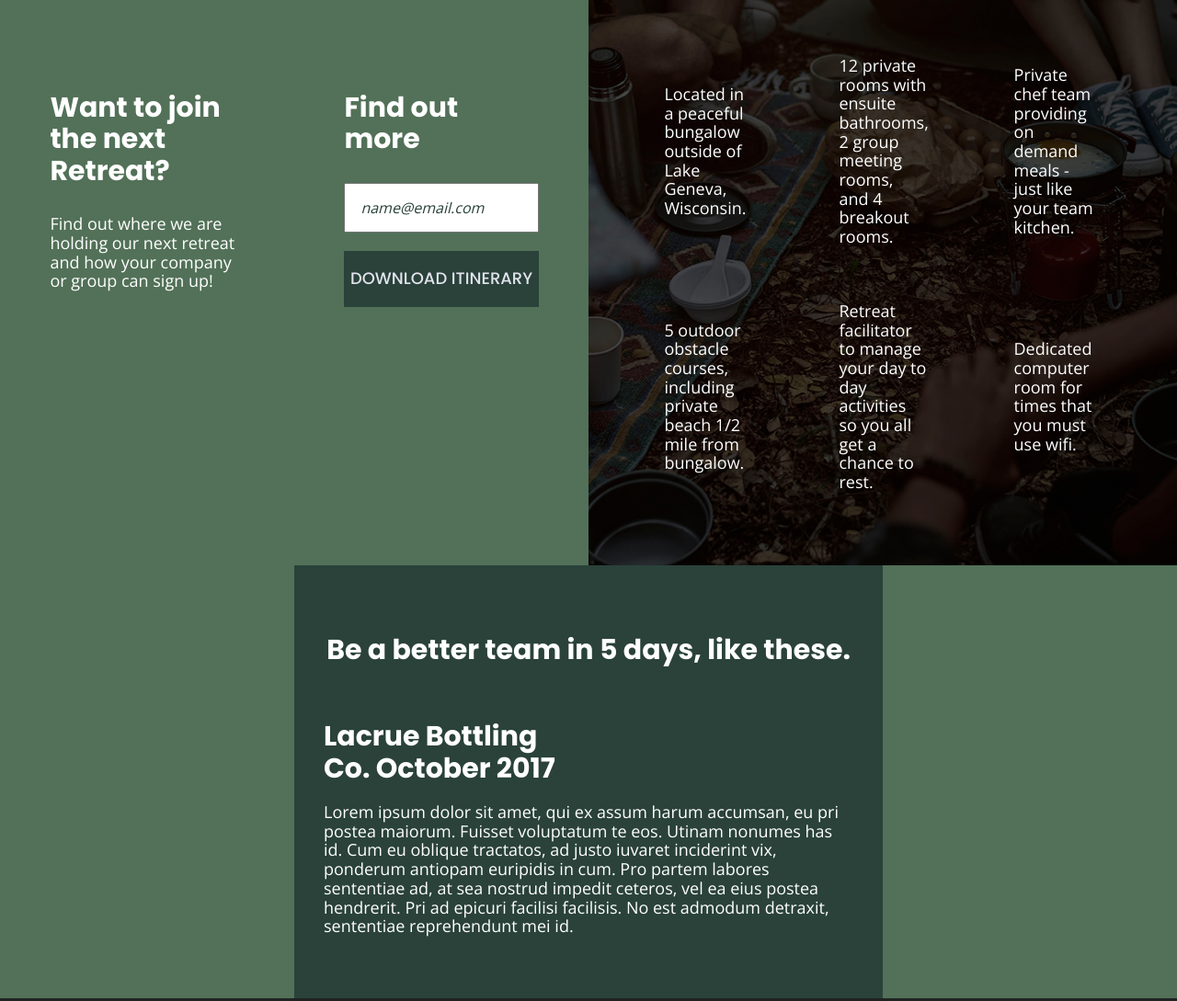
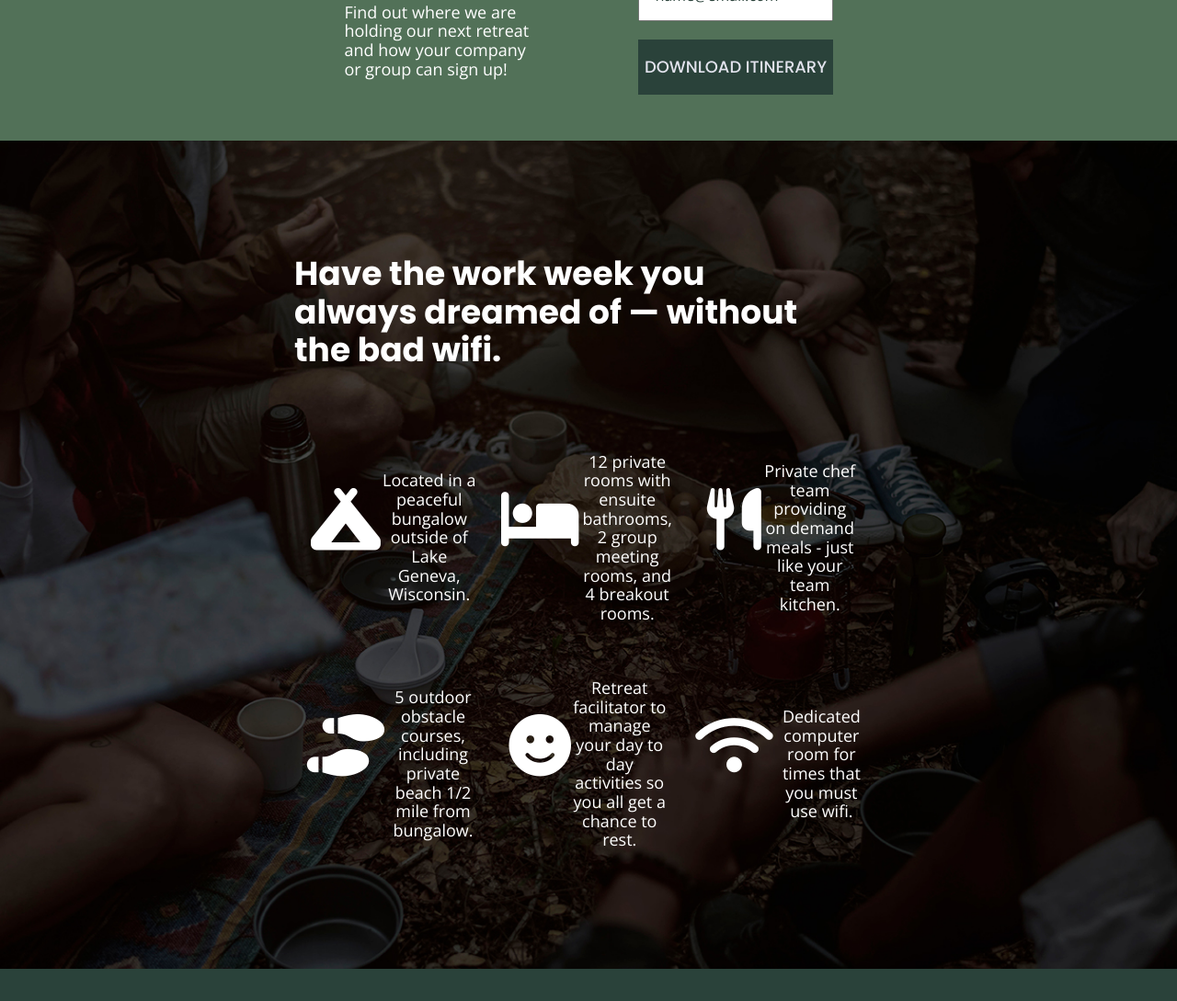
Before and after one commit to acoleman317/unplugged-retreat, a website built with Parcel: page index.html in a window 1280 px wide. Shown: the part 846-1935 px from the top of the page at 92% size. Built offline with nearby package versions, Linux system fonts and the light colour scheme; files whose address does not match are found by name.

Commit message:
Added font awesome icons and edited aside tag for homepage

```diff
--- a/about/index.html
+++ b/about/index.html
@@ -21,6 +21,8 @@
   <!-- Google fonts-->
   <link href="https://fonts.googleapis.com/css?family=Open+Sans:400,700|Poppins:500,700" rel="stylesheet">
   <meta name="theme-color" content="#fafafa">
+  <!-- Font awesome -->
+  <script src="https://kit.fontawesome.com/9978e83c31.js" crossorigin="anonymous"></script>
 </head>
 
 <body>
--- a/css/main.css
+++ b/css/main.css
@@ -309,6 +309,7 @@ input[type=button] {
  }
 
  .features h1 {
+   font-size: 2.25em;
    margin-bottom: 60px;
  }
 
@@ -325,8 +326,14 @@ input[type=button] {
  }
 
  .features p {
+   text-align: center;
    margin: 0;
  }
+
+ .features i {
+	font-size: 3.75em;
+  margin-bottom: 40px;
+}
 
  /* Reviews */
  .reviews {
@@ -338,10 +345,11 @@ input[type=button] {
 
  .reviews h2 {
    margin-bottom: 40px;
+   line-height: 1;
  }
 
  .reviews h3 {
-   width: 50%;
+   width: 55%;
    margin: 20px 0;
  }
 
--- a/index.html
+++ b/index.html
@@ -21,6 +21,8 @@
   <!-- Google fonts-->
   <link href="https://fonts.googleapis.com/css?family=Open+Sans:400,700|Poppins:500,700" rel="stylesheet">
   <meta name="theme-color" content="#fafafa">
+  <!-- Font awesome -->
+  <script src="https://kit.fontawesome.com/9978e83c31.js" crossorigin="anonymous"></script>
 </head>
 
 <body>
@@ -59,33 +61,58 @@
         </div>
         </div>
       </div>
+    </aside>
       <section class="features">
         <div class="content-wrapper">
           <h1>Have the work week you always dreamed of &mdash; without the bad wifi.</h1>
           <div class="features-items">
           <article>
-            <p class="fontawesome-icon"></p>
-            <p class="features-items-description">Located in a peaceful bungalow outside of Lake Geneva, Wisconsin.</p>
+            <p class="fontawesome-icon">
+              <i class="fas fa-campground"></i>
+            </p>
+            <p class="features-items-description">
+              Located in a peaceful bungalow outside of Lake Geneva, Wisconsin.
+            </p>
           </article>
           <article>
-            <p class="fontawesome-icon"></p>
-            <p class="features-items-description">12 private rooms with ensuite bathrooms, 2 group meeting rooms, and 4 breakout rooms.</p>
+            <p class="fontawesome-icon">
+              <i class="fas fa-bed"></i>
+            </p>
+            <p class="features-items-description">
+              12 private rooms with ensuite bathrooms, 2 group meeting rooms, and 4 breakout rooms.
+            </p>
           </article>
           <article>
-            <p class="fontawesome-icon"></p>
-            <p class="features-items-description">Private chef team providing on demand meals - just like your team kitchen.</p>
+            <p class="fontawesome-icon">
+              <i class="fas fa-utensils"></i>
+            </p>
+            <p class="features-items-description">
+              Private chef team providing on demand meals - just like your team kitchen.
+            </p>
           </article>
           <article>
-            <p class="fontawesome-icon"></p>
-            <p class="features-items-description">5 outdoor obstacle courses, including private beach 1/2 mile from bungalow.</p>
+            <p class="fontawesome-icon">
+              <i class="fas fa-shoe-prints"></i>
+            </p>
+            <p class="features-items-description">
+              5 outdoor obstacle courses, including private beach 1/2 mile from bungalow.
+            </p>
           </article>
           <article>
-            <p class="fontawesome-icon"></p>
-            <p class="features-items-description">Retreat facilitator to manage your day to day activities so you all get a chance to rest.</p>
+            <p class="fontawesome-icon">
+              <i class="fas fa-smile"></i>
+            </p>
+            <p class="features-items-description">
+              Retreat facilitator to manage your day to day activities so you all get a chance to rest.
+            </p>
           </article>
           <article>
-            <p class="fontawesome-icon"></p>
-            <p class="features-items-description">Dedicated computer room for times that you must use wifi.</p>
+            <p class="fontawesome-icon">
+              <i class="fas fa-wifi"></i>
+            </p>
+            <p class="features-items-description">
+              Dedicated computer room for times that you must use wifi.
+            </p>
           </article>
         </div>
         </div>
@@ -94,6 +121,9 @@
           <div class="content-wrapper">
             <h2>Be a better team in 5 days, like these.</h2>
           <article>
+            <figure>
+              <img src="../unplugged-retreat/img/omar-lopez-296944-unsplash.jpg" alt="group of happy women on retreat">
+            </figure>
               <div>
                 <h3>Lacrue Bottling Co. October 2017</h3>
                 <p>Lorem ipsum dolor sit amet, qui ex assum harum accumsan, eu pri postea maiorum. Fuisset voluptatum te eos. Utinam nonumes has id. Cum eu oblique tractatos, ad justo iuvaret inciderint vix, ponderum antiopam euripidis in cum. Pro partem labores sententiae ad, at sea nostrud impedit ceteros, vel ea eius postea hendrerit. Pri ad epicuri facilisi facilisis. No est admodum detraxit, sententiae reprehendunt mei id.</p>
@@ -101,7 +131,7 @@
           </article>
          </div>
         </section>
-    </aside>
+
 
   </main>
 
```
Also changed, not shown: faq/index.html (+2 -0 lines).
